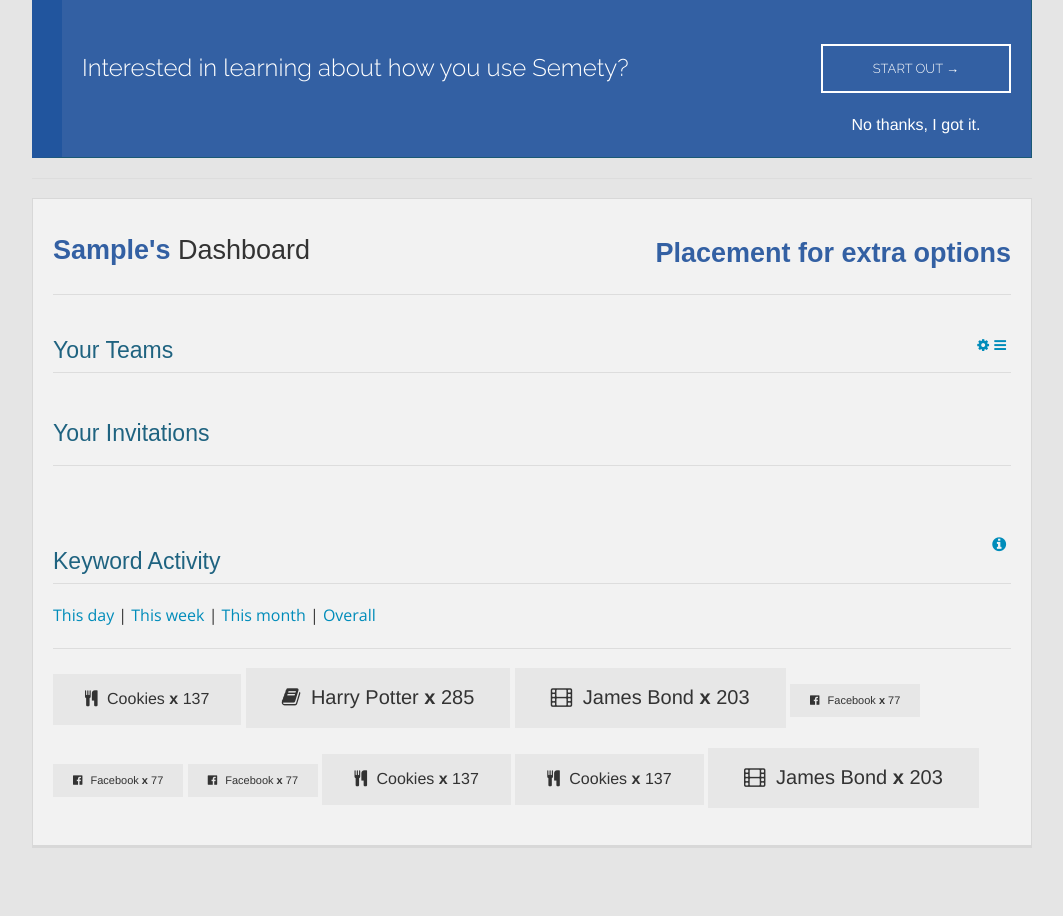
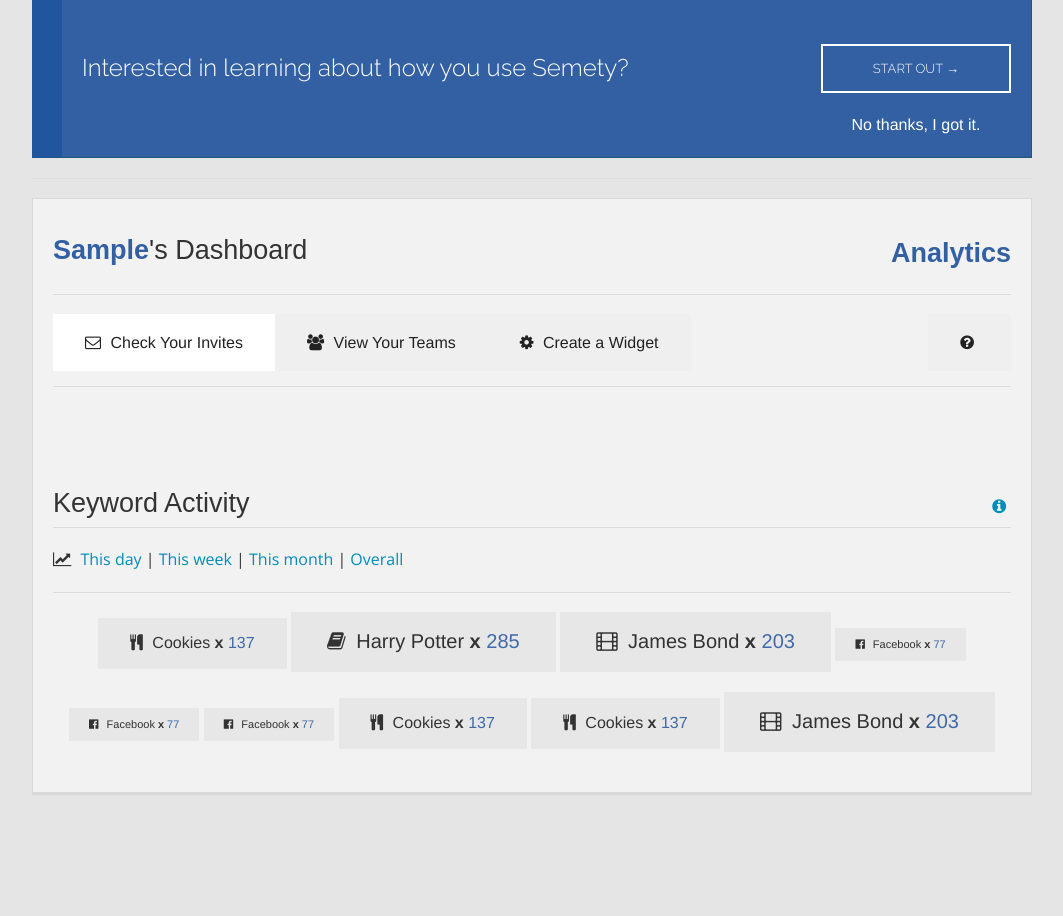
Before and after one commit to JamesJGarner/Survey, a Django app: page / in a window 1280 px wide. Shown: the part 112-1028 px from the top of the page, without its empty margins (108-1171 px from the left). After the commit the page ends 907 px from the top, so only its background shows below. Run offline with Django 3.2, Linux system fonts and the light colour scheme; the visitor is signed in with stand-in values (Sample User, id 1); data that the repository does not hold is empty.

Commit message:
Dashboard Progress #2

```diff
--- a/pluginservice/apps/polls/static/css/default.css
+++ b/pluginservice/apps/polls/static/css/default.css
@@ -359,7 +359,11 @@ dd.accordion-navigation {
 }
 
 .yourteams li a {
-    font-size: 10pt;
+    font-size: large;
+	color: #333333;
+}
+.yourteams li a:hover {
+	color: rgba(51, 96, 163, 0.93);
 }
 
 .yourteams .manage {
@@ -369,9 +373,18 @@ dd.accordion-navigation {
   margin-left: 10px;
   font-size: 9pt;
   color: #FFF;
+  border: 2px solid rgba(51, 96, 163, 0.93);
 }
-
-
+.yourteams .manage:hover {
+  background-color: #fff;
+  color: rgba(51, 96, 163, 0.93);
+}
+.keywordactivity2 {
+	color: rgba(51, 96, 163, 0.93);
+}
+.yourteams {
+	padding: 10px 0px 10px 0px;
+}
 /* --------------------------------------- */
 /* ------------ MAIN STYLES END ---------- */
 /* --------------------------------------- */
--- a/pluginservice/templates/site/homepage.html
+++ b/pluginservice/templates/site/homepage.html
@@ -12,18 +12,21 @@
 		</div>
 		<hr>
 		<div class="panel">
-		<h3 class="left"><span class="teamname">{{ user.username|title  }}'s</span> Dashboard</h3>
-		<h3 class="right"><span class="teamname"> Placement for extra options </span></h3>
+		<h3 class="left"><span class="teamname">{{ user.username|title  }}</span>'s Dashboard</h3>
+		<h3 class="right"><span class="teamname"> Analytics </span></h3>
 		<hr/>
 			<div class="row">
-				<div class="large-7 columns">
-
-				</div>
-				<div class="large-12 columns">
-
-					<h4>Your Teams <small><a href="#" class="right"><i class="fa fa-bars"></i></a> <a href="/team/#panel{{ team.team.id }}" class="right"><i class="fa fa-cog"></i></a></small></h4>
-
-				<ul class="yourteams">
+			<div class="large-12 columns">
+				<section class="tabs-example">
+				  <ul class="tabs" data-tab="">
+					<li class="tab-title active"><a href="#panel2-1"><i class="fa fa-envelope-o"></i> Check Your Invites</a></li>
+					<li class="tab-title"><a href="#panel2-2"><i class="fa fa-users"></i> View Your Teams </a></li>
+					<li class="tab-title"><a href="#"><i class="fa fa-cog"></i> Create a Widget</a></li>
+					<li class="tab-title right"><a href="#"><i class="fa fa-question-circle"></i></a></li>
+				  </ul>
+				  <div class="tabs-content">
+					<div class="content active" id="panel2-1">
+					<ul class="yourteams">
  				{% for team in teams %}
 					{% if team.admin == True %}
 						<li>
@@ -42,31 +45,35 @@
  					{% endif %}
 				{% endfor %}
 				</ul>
-				</div><div class="large-12 columns">
-				<br>
-				<h4>Your Invitations</h4>
-				<hr>
-				<ul id="invites"></ul>
+					</div>
+					<div class="content" id="panel2-2">
+					<ul id="invites"></ul>
+					</div>
 				</div>
-				</div>
+					<div class="content" id="panel2-3">
+					</div>
+				  </div>
+				</section>
+		</div>
 
 
-		<hr class="invisible">
-		<h4 class="left">Keyword Activity</h4>
+			<hr class="invisible">
+		<h3 class="left">Keyword Activity</h3>
 		<h3 class="right"><small><a href="#"><i class="fa fa-info-circle"></i></a></small></h3>
 		<hr/>
-		<small><p><a href="#">This day</a> | <a href="#">This week</a> | <a href="#">This month</a> | <a href="#">Overall</a></p></small>
+		<small><p><i class="fa fa-line-chart"></i> <a href="#">This day</a> | <a href="#">This week</a> | <a href="#">This month</a> | <a href="#">Overall</a></p></small>
 		<hr>
-		<a href="#" class="secondary button NoBorder"> <i class="fa fa-cutlery"></i> Cookies <strong>x</strong> 137 </a>
-		<a href="#" class="secondary large button NoBorder"> <i class="fa fa-book"></i> Harry Potter <strong>x</strong> 285 </a>
-		<a href="#" class="secondary large button NoBorder"> <i class="fa fa-film"></i> James Bond <strong>x</strong> 203 </a>
-		<a href="#" class="secondary tiny button NoBorder"> <i class="fa fa-facebook-official"></i> Facebook <strong>x</strong> 77 </a>
-		<a href="#" class="secondary tiny button NoBorder"> <i class="fa fa-facebook-official"></i> Facebook <strong>x</strong> 77 </a>
-		<a href="#" class="secondary tiny button NoBorder"> <i class="fa fa-facebook-official"></i> Facebook <strong>x</strong> 77 </a>
-		<a href="#" class="secondary button NoBorder"> <i class="fa fa-cutlery"></i> Cookies <strong>x</strong> 137 </a>
-		<a href="#" class="secondary button NoBorder"> <i class="fa fa-cutlery"></i> Cookies <strong>x</strong> 137 </a>
-		<a href="#" class="secondary large button NoBorder"> <i class="fa fa-film"></i> James Bond <strong>x</strong> 203 </a>
-
+		<div class="keywordactivity"><center>
+	<a href="#" class="secondary button NoBorder"> <i class="fa fa-cutlery"></i> Cookies <strong>x</strong><span class="keywordactivity2"> 137 </span></a>
+		<a href="#" class="secondary large button NoBorder"> <i class="fa fa-book"></i> Harry Potter <strong>x</strong><span class="keywordactivity2"> 285 </span></a>
+		<a href="#" class="secondary large button NoBorder"> <i class="fa fa-film"></i> James Bond <strong>x</strong><span class="keywordactivity2"> 203 </span></a>
+		<a href="#" class="secondary tiny button NoBorder"> <i class="fa fa-facebook-official"></i> Facebook <strong>x</strong><span class="keywordactivity2"> 77 </span></a>
+		<a href="#" class="secondary tiny button NoBorder"> <i class="fa fa-facebook-official"></i> Facebook <strong>x</strong><span class="keywordactivity2"> 77 </span></a>
+		<a href="#" class="secondary tiny button NoBorder"> <i class="fa fa-facebook-official"></i> Facebook <strong>x</strong><span class="keywordactivity2"> 77 </span></a>
+		<a href="#" class="secondary button NoBorder"> <i class="fa fa-cutlery"></i> Cookies <strong>x</strong><span class="keywordactivity2"> 137 </span></a>
+		<a href="#" class="secondary button NoBorder"> <i class="fa fa-cutlery"></i> Cookies <strong>x</strong><span class="keywordactivity2"> 137 </span></a>
+		<a href="#" class="secondary large button NoBorder"> <i class="fa fa-film"></i> James Bond <strong>x</strong><span class="keywordactivity2"> 203 </span></a>
+		</center></div>
 		</div><br/><br/>
 	{% else %}
 	<div id="loginmodal" class="reveal-modal small" data-reveal aria-labelledby="modalTitle" aria-hidden="true" role="dialog">
```
